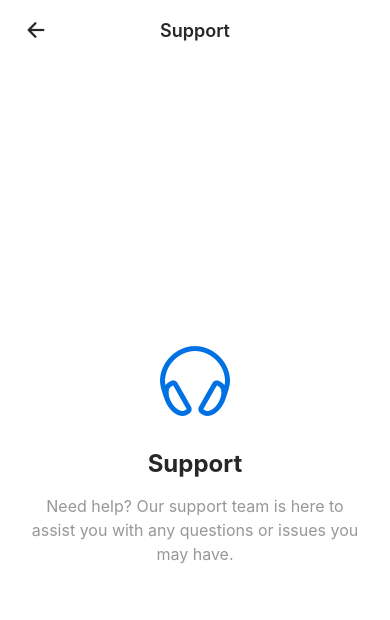
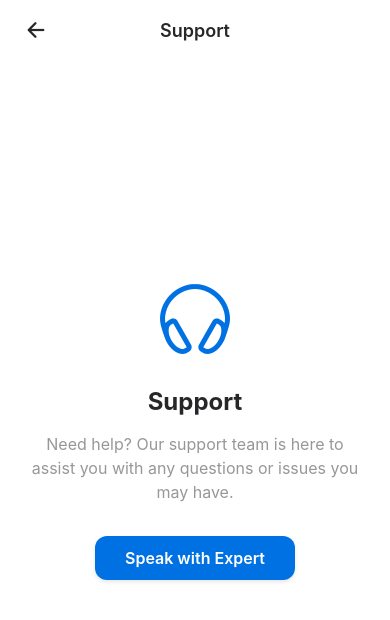
Before and after one commit to gui-zaf/atomic-ai, a React Native app: screen /Support in a window 390 px wide. Shown: the top 620 px of the page. Built offline with nearby package versions, Linux system fonts and the light colour scheme.

Commit message:
Add button

```diff
--- a/context/LanguageContext.tsx
+++ b/context/LanguageContext.tsx
@@ -181,6 +181,7 @@ const translations = {
     // Support Screen
     supportTitle: "Support",
     supportMessage: "Need help? Our support team is here to assist you with any questions or issues you may have.",
+    speakWithExpert: "Speak with Expert",
   },
   pt: {
     // Menu
@@ -344,6 +345,7 @@ const translations = {
     // Support Screen
     supportTitle: "Suporte",
     supportMessage: "Precisa de ajuda? Nossa equipe de suporte está aqui para ajudá-lo com quaisquer dúvidas ou problemas que você possa ter.",
+    speakWithExpert: "Falar com Especialista",
   },
 };
 
--- a/screens/SupportScreen.tsx
+++ b/screens/SupportScreen.tsx
@@ -24,6 +24,11 @@ type Props = {
 const SupportScreen: React.FC<Props> = ({ navigation }) => {
   const { colors } = useTheme();
   const { t } = useLanguage();
+
+  const handleSpeakWithExpert = () => {
+    // Implementação futura para contato com especialista
+    console.log("Speak with expert button pressed");
+  };
 
   return (
     <View style={[styles.container, { backgroundColor: colors.background }]}>
@@ -54,6 +59,13 @@ const SupportScreen: React.FC<Props> = ({ navigation }) => {
           <Text style={[styles.message, { color: colors.subtext }]}>
             {t("supportMessage")}
           </Text>
+
+          <TouchableOpacity
+            style={[styles.button, { backgroundColor: colors.primary }]}
+            onPress={handleSpeakWithExpert}
+          >
+            <Text style={styles.buttonText}>{t("speakWithExpert")}</Text>
+          </TouchableOpacity>
         </View>
       </SafeAreaView>
     </View>
@@ -92,6 +104,7 @@ const styles = StyleSheet.create({
     justifyContent: "center",
     alignItems: "center",
     paddingHorizontal: 24,
+    marginBottom: 48,
   },
   supportIcon: {
     marginBottom: 24,
@@ -106,6 +119,24 @@ const styles = StyleSheet.create({
     fontSize: 16,
     textAlign: "center",
     lineHeight: 24,
+    marginBottom: 32,
+  },
+  button: {
+    paddingVertical: 12,
+    paddingHorizontal: 24,
+    borderRadius: 12,
+    minWidth: 200,
+    alignItems: "center",
+    shadowColor: "#000",
+    shadowOffset: { width: 0, height: 2 },
+    shadowOpacity: 0.1,
+    shadowRadius: 4,
+    elevation: 3,
+  },
+  buttonText: {
+    color: "#FFFFFF",
+    fontSize: 16,
+    fontWeight: "600",
   },
 });
 
```
